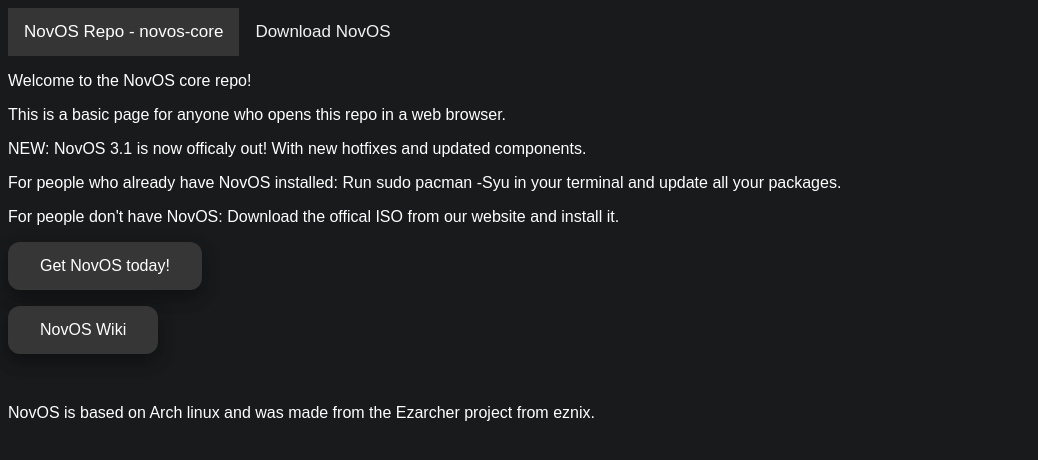
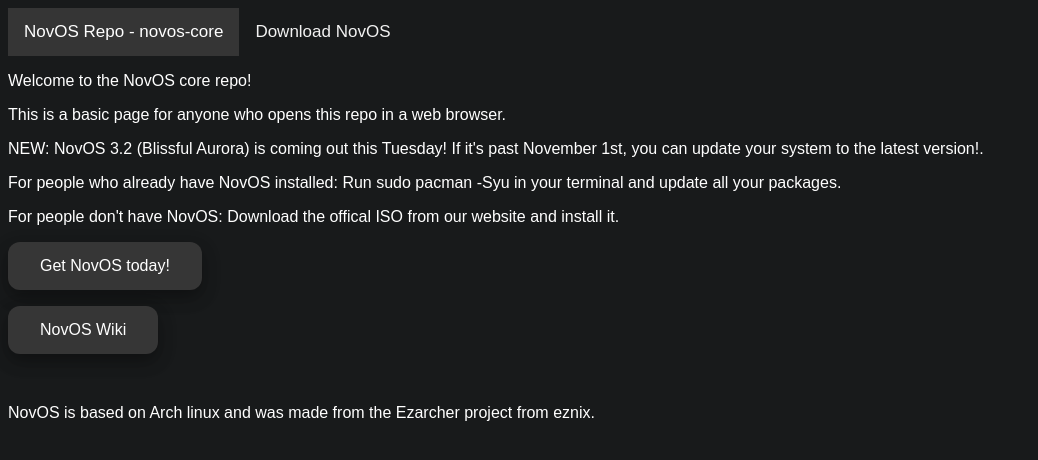
Before and after one commit to NovOS-Linux/novos-core, a plain HTML site: page index.html in a window 1280 px wide. Shown: the whole page, without its empty margins (0-1038 px from the left). Drawn offline with Linux system fonts and the light colour scheme.

Commit message:
update page

```diff
--- a/index.html
+++ b/index.html
@@ -82,7 +82,7 @@ embed[type="application/pdf"] { filter: invert(100%) contrast(90%); }</style></h
 
 <p>This is a basic page for anyone who opens this repo in a web browser.</p>
 
-<p>NEW: NovOS 3.1 is now officaly out! With new hotfixes and updated components.</p>
+<p>NEW: NovOS 3.2 (Blissful Aurora) is coming out this Tuesday! If it's past November 1st, you can update your system to the latest version!.</p>
 <p>For people who already have NovOS installed: Run sudo pacman -Syu in your terminal and update all your packages.</p>
 <p>For people don't have NovOS: Download the offical ISO from our website and install it.</p>
 
```
